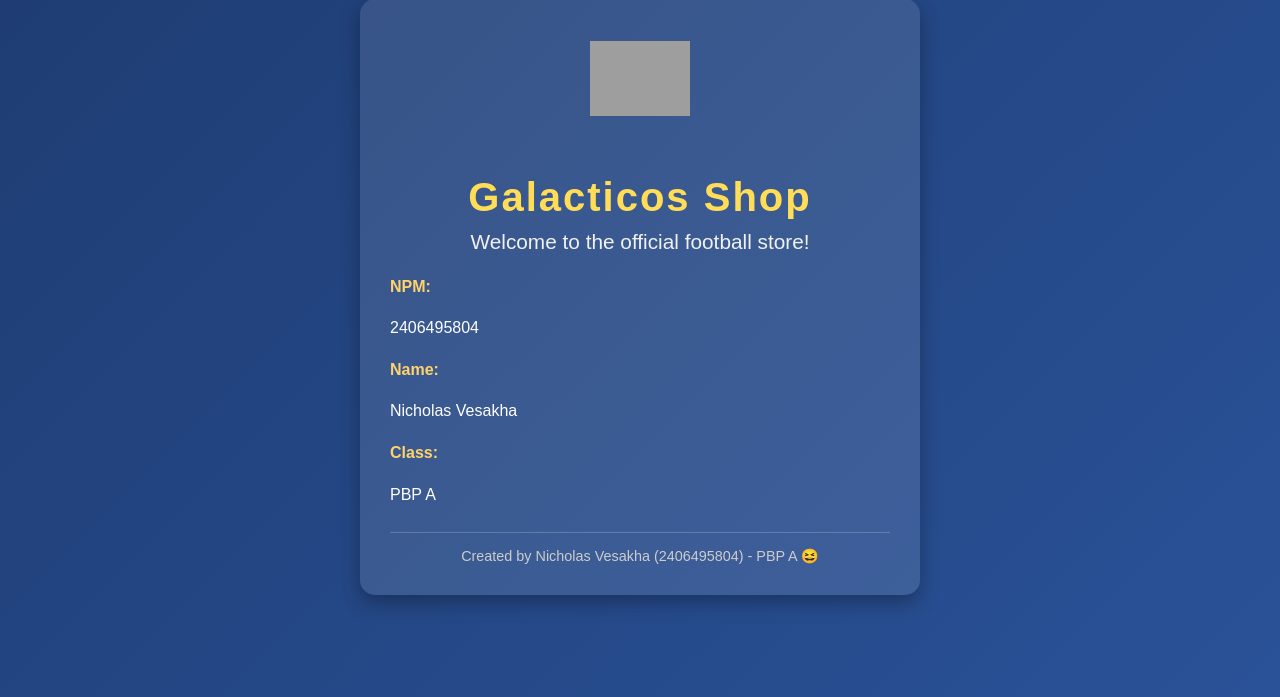
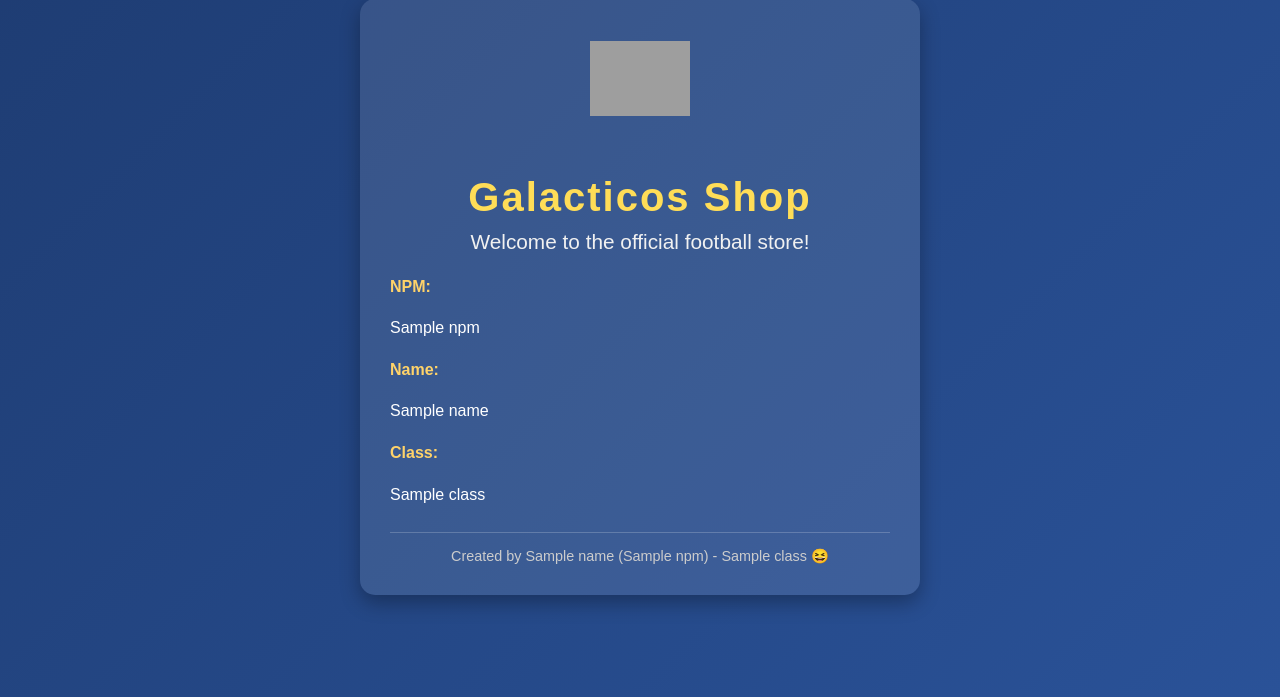
Before and after one commit to nichovesakha81/galacticos-shop, a Django app: template main/templates/main.html in a window 1280 px wide. Shown: the part 103-800 px from the top of the page. Run offline with Django 5.2, Linux system fonts and the light colour scheme; the template is opened without the code that fills it: most values are stand-ins (such as "Sample title", 1, 10 or a date in 2020); grey boxes are pictures that could not be loaded.

Commit message:
Update views.py and main.html to use dynamic template variables, not hardcoded

```diff
--- a/main/templates/main.html
+++ b/main/templates/main.html
@@ -21,14 +21,14 @@ h2{margin-top:0;font-weight:400;font-size:1.3rem;color:#f1f1f1}
 <h2>Welcome to the official football store!</h2>
 <div class="info">
 <h4>NPM:</h4>
-<p>2406495804</p>
+<p>{{ npm }}</p>
 <h4>Name:</h4>
-<p>Nicholas Vesakha</p>
+<p>{{ name }}</p>
 <h4>Class:</h4>
-<p>PBP A</p>
+<p>{{ class }}</p>
 </div>
 <div class="footer">
-Created by Nicholas Vesakha (2406495804) - PBP A 😆
+Created by {{ name }} ({{ npm }}) - {{ class }} 😆
 </div>
 </div>
 </body>
--- a/main/views.py
+++ b/main/views.py
@@ -3,8 +3,8 @@ from django.shortcuts import render
 # Create your views here.
 def show_main(request):
     context = {
-        'npm' : '240123456',
-        'name': 'Haru Urara',
+        'npm' : '2406495804',
+        'name': 'Nicholas Vesakha',
         'class': 'PBP A'
     }
 
```
